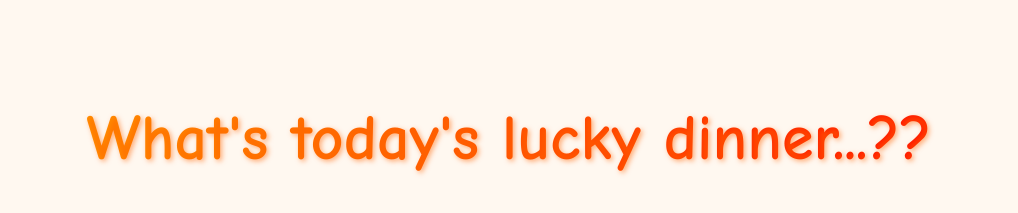
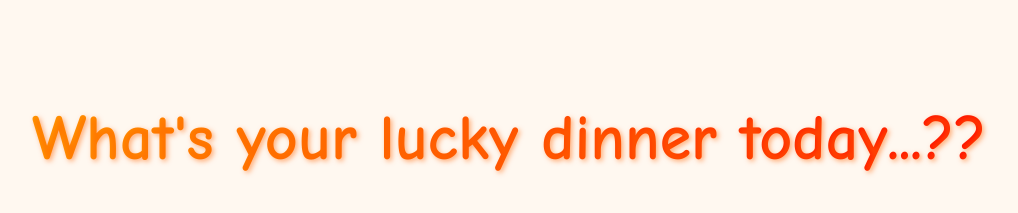
Before and after one commit to Butsuryu1/-LINE-, a plain HTML site: page index.html in a window 1280 px wide. Shown: the top 213 px of the page, without its empty margins (131-1149 px from the left). Drawn offline with Linux system fonts and the light colour scheme.

Commit message:
Update index.html

```diff
--- a/index.html
+++ b/index.html
@@ -54,7 +54,7 @@
 </head>
 <body>
 
-  <h1>What's today's lucky dinner...??</h1>
+  <h1>What's your lucky dinner today...??</h1>
 
   <img id="fortuneImage" src="https://github.com/Butsuryu1/-LINE-/blob/main/%E7%84%A1%E9%A1%8C-12.png?raw=true" alt="占い画像">
 
```
